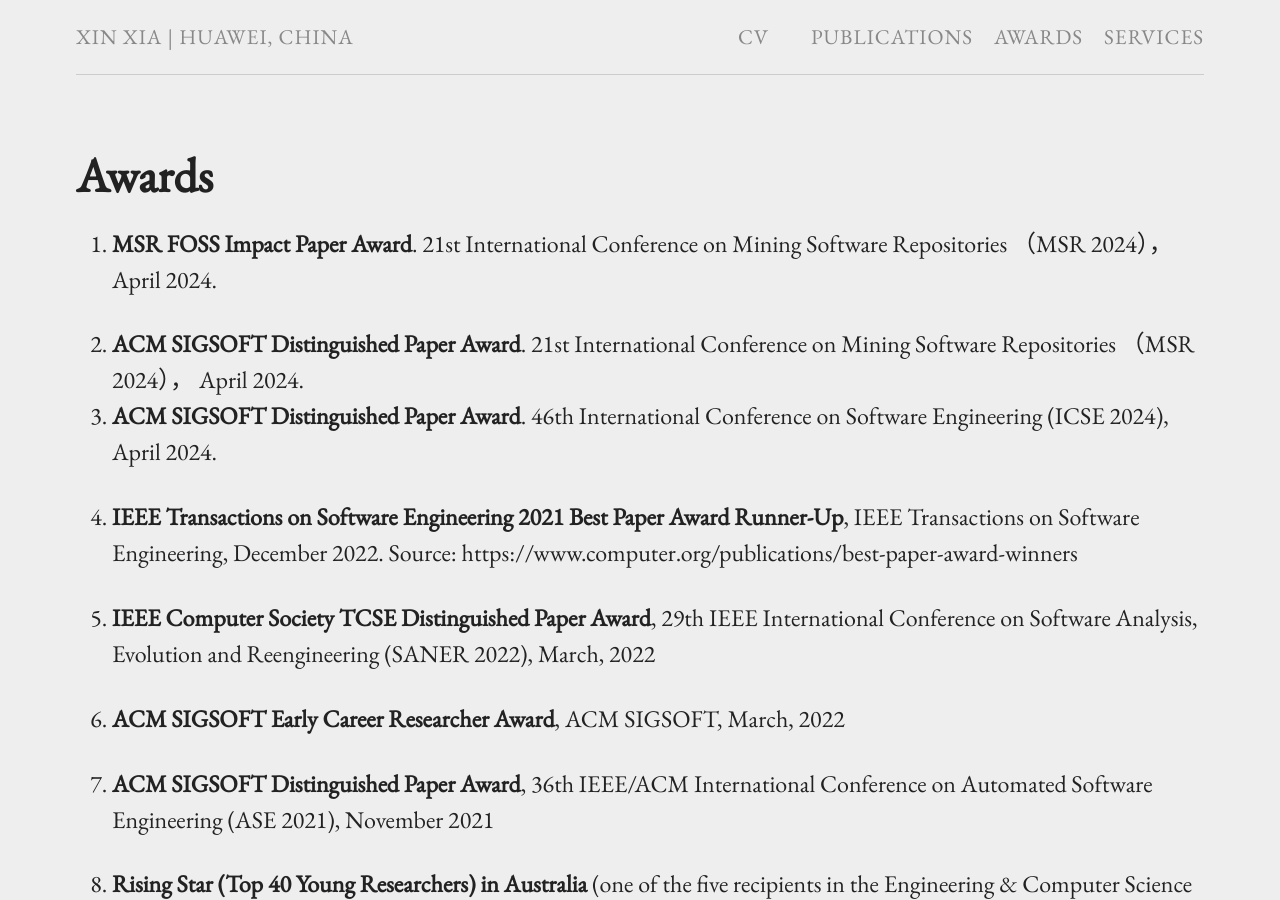
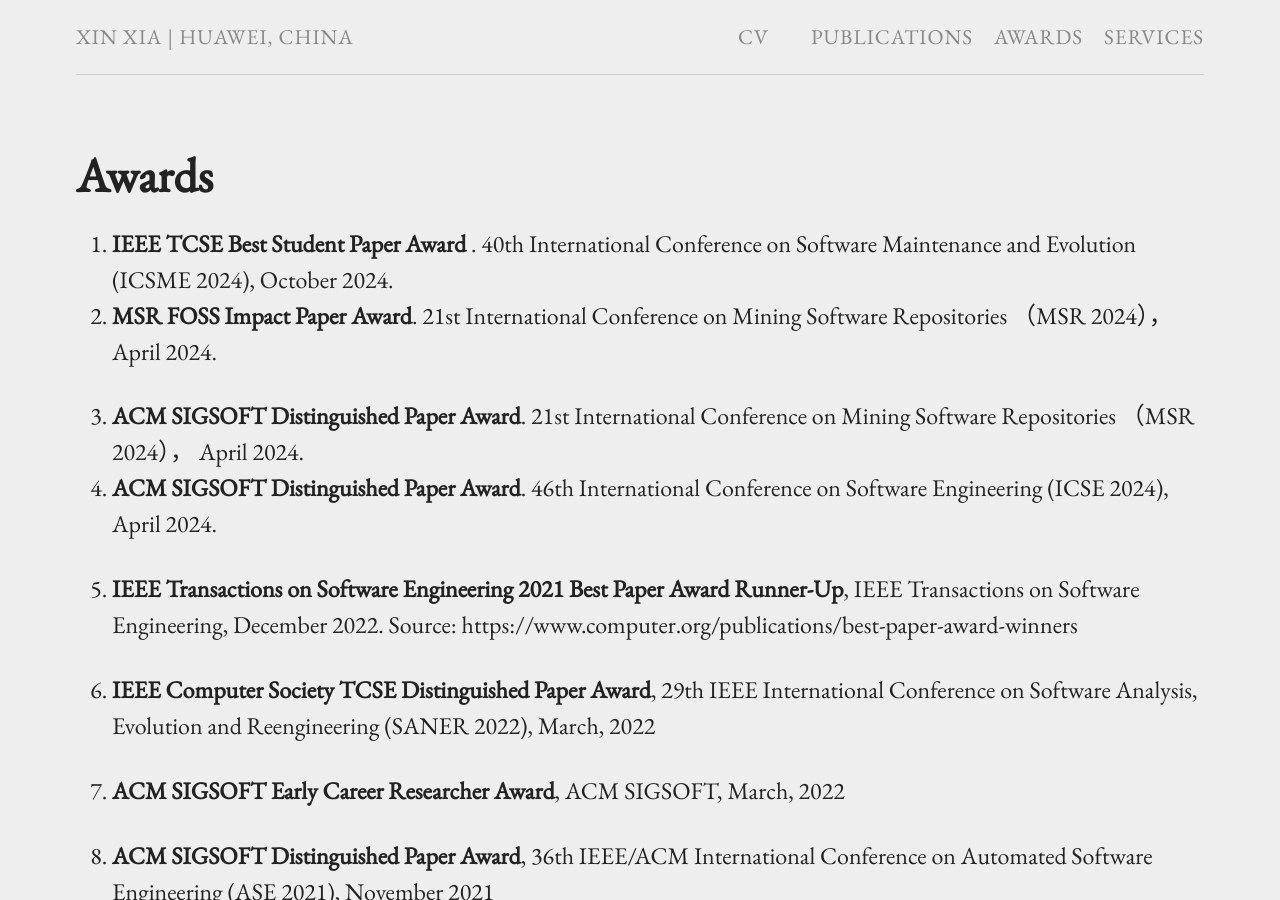
Before and after one commit to xin-xia/xin-xia.github.io, a Jekyll site: the page built from awards.md, in a window 1280 px wide and 900 px high. Built offline with Jekyll 4.4.1, drawn with Linux system fonts in a browser that asks for light colours.

Commit message:
Update awards.md

```diff
--- a/awards.md
+++ b/awards.md
@@ -3,6 +3,8 @@ layout: page
 title: Awards
 permalink: /awards/
 ---
+
+24.  <strong>IEEE TCSE Best Student Paper Award </strong>. 40th International Conference on Software Maintenance and Evolution (ICSME 2024), October 2024.  <br />
 23. <strong>MSR FOSS Impact Paper Award</strong>. 21st International Conference on Mining Software Repositories （MSR 2024）， April 2024. <br />
 
 22. <strong>ACM SIGSOFT Distinguished Paper Award</strong>. 21st International Conference on Mining Software Repositories （MSR 2024）， April 2024. <br />
```
